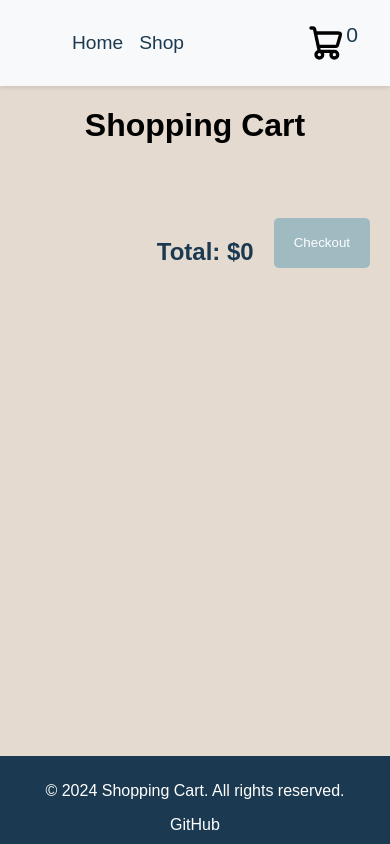
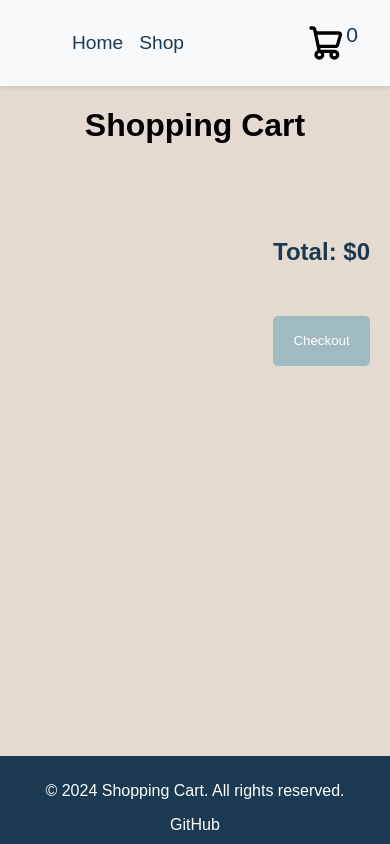
Before and after one commit to SenorManiac/reactshoppingcart, a React (Vite) app: page /cart in a window 390 px wide. Built offline with nearby package versions, Linux system fonts and the light colour scheme.

Commit message:
updated mobile responsive design for the cart

```diff
--- a/src/styles/Cart.css
+++ b/src/styles/Cart.css
@@ -75,7 +75,6 @@ img {
     text-overflow: ellipsis;
 }
 
-
 .total {
     text-align: right;
     margin-top: 20px;
@@ -103,3 +102,30 @@ img {
 .total button:hover {
     background-color: #6597A9;
 }
+
+/* Media Queries for Mobile Responsiveness */
+@media (max-width: 768px) {
+    .cartlist ul li {
+        grid-template-columns: 1fr;
+        text-align: center;
+    }
+
+    .cartlist ul li img {
+        margin-bottom: 10px;
+    }
+
+    .item-name {
+        font-size: 1.2rem;
+    }
+
+    .total {
+        flex-direction: column;
+        align-items: center;
+        text-align: center;
+    }
+
+    .total button {
+        width: 100%;
+        margin-top: 10px;
+    }
+}
```
Lines whose indentation alone changed are shown as unchanged.
